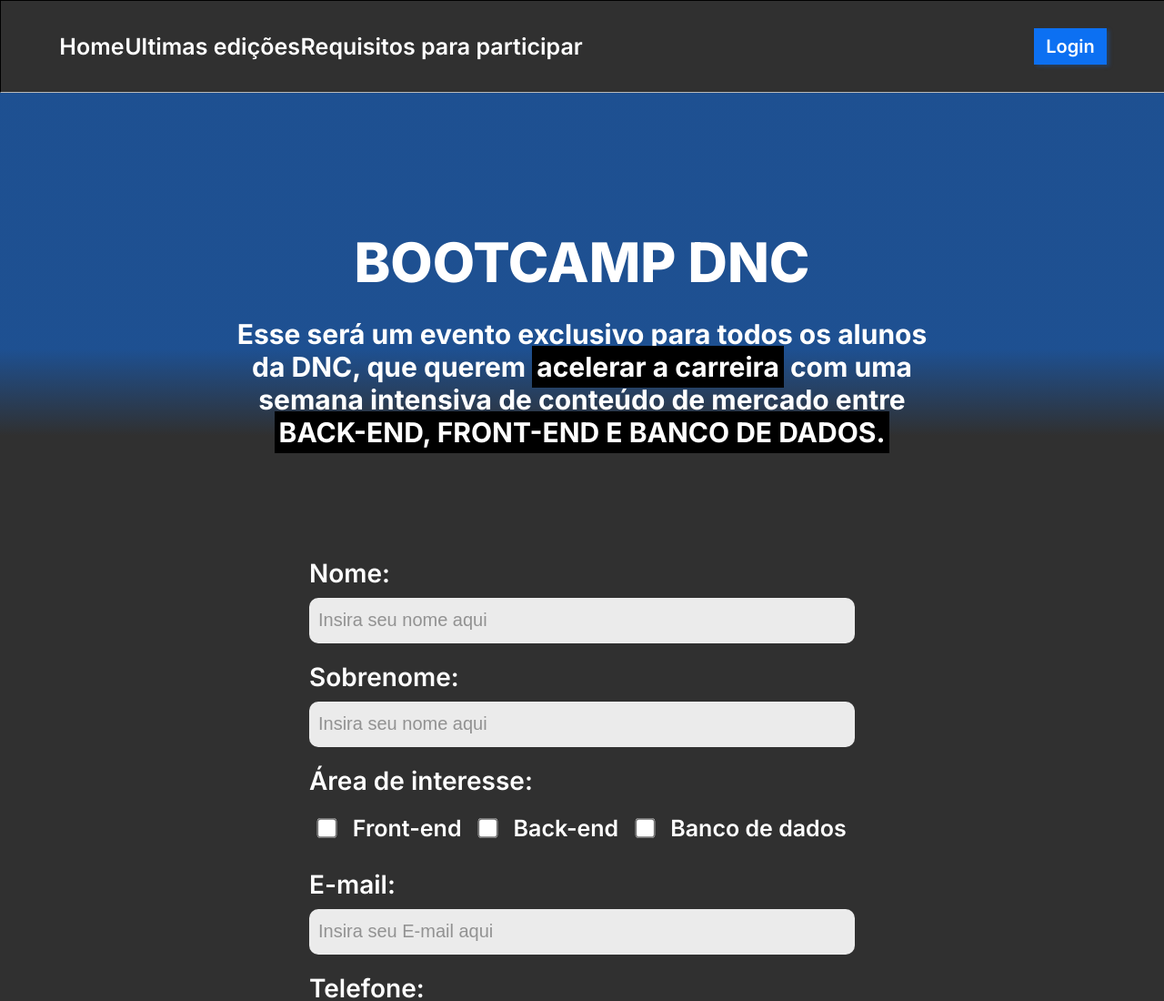
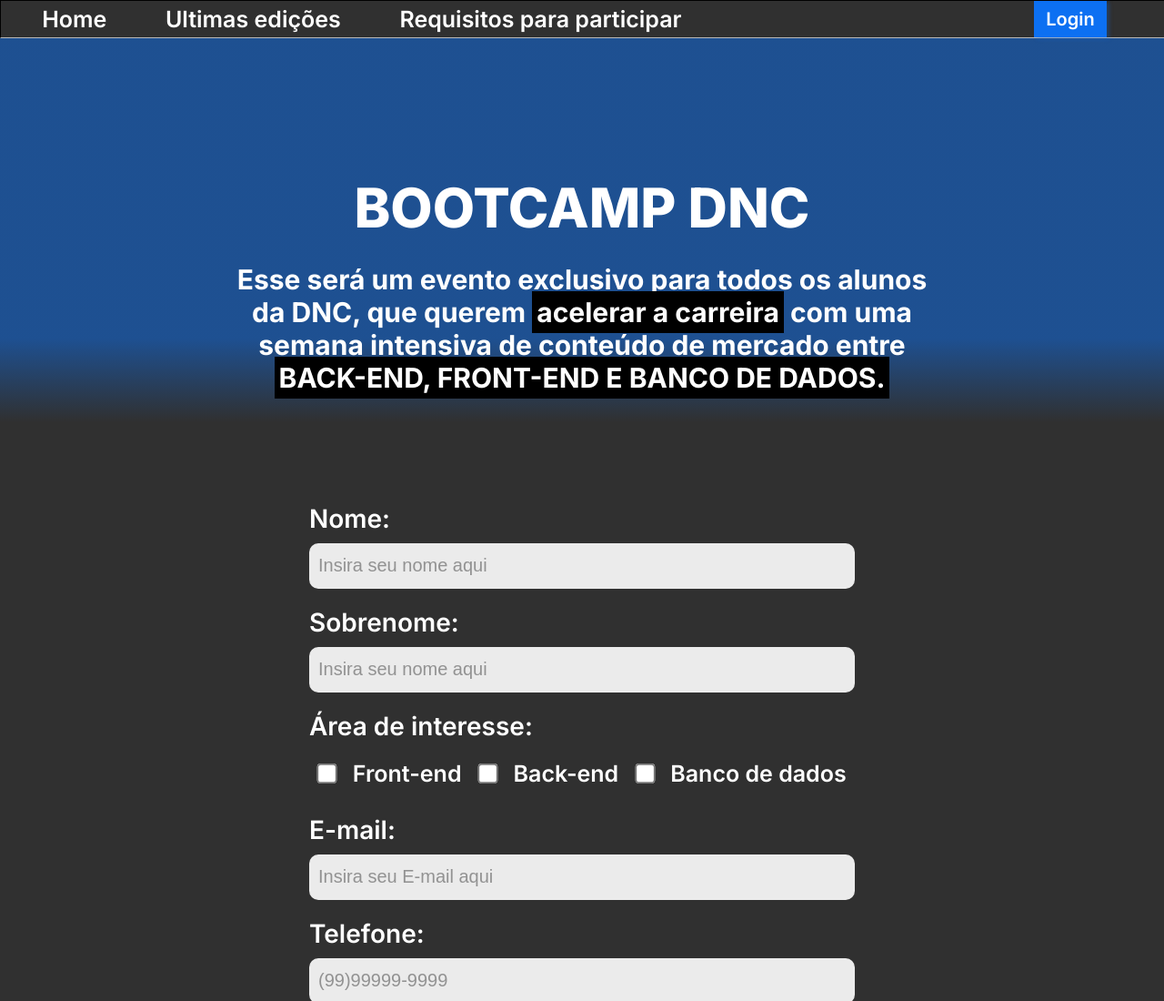
Before and after one commit to Wannabovol/bootcamp-DNC, a plain HTML site: page index.html in a window 1280 px wide. Shown: the top 1100 px of the page at 91% size. Drawn offline with Linux system fonts and the light colour scheme.

```diff
--- a/style.css
+++ b/style.css
@@ -22,7 +22,7 @@ body {
 
 #principal {
     width: 100%;
-    height: 100px;
+    height: 100%;
     border: 1px solid black;
 
     background-color: var(--preto-dnc);
@@ -36,10 +36,10 @@ body {
 
 #menu {
     display: flex;
-    width: 45%;
+    width: 60%;
     justify-content: space-around;
     align-items: center;
-    margin-left: 5%;
+    margin-left: 1%;
 }
 
 #principal div a {
@@ -248,6 +248,7 @@ footer .linha2 a:hover{
     text-align: center;
 }
 @media only screen and (max-width: 600px){
+
     /* Menu */
     #principal{
         display:flex;
```
